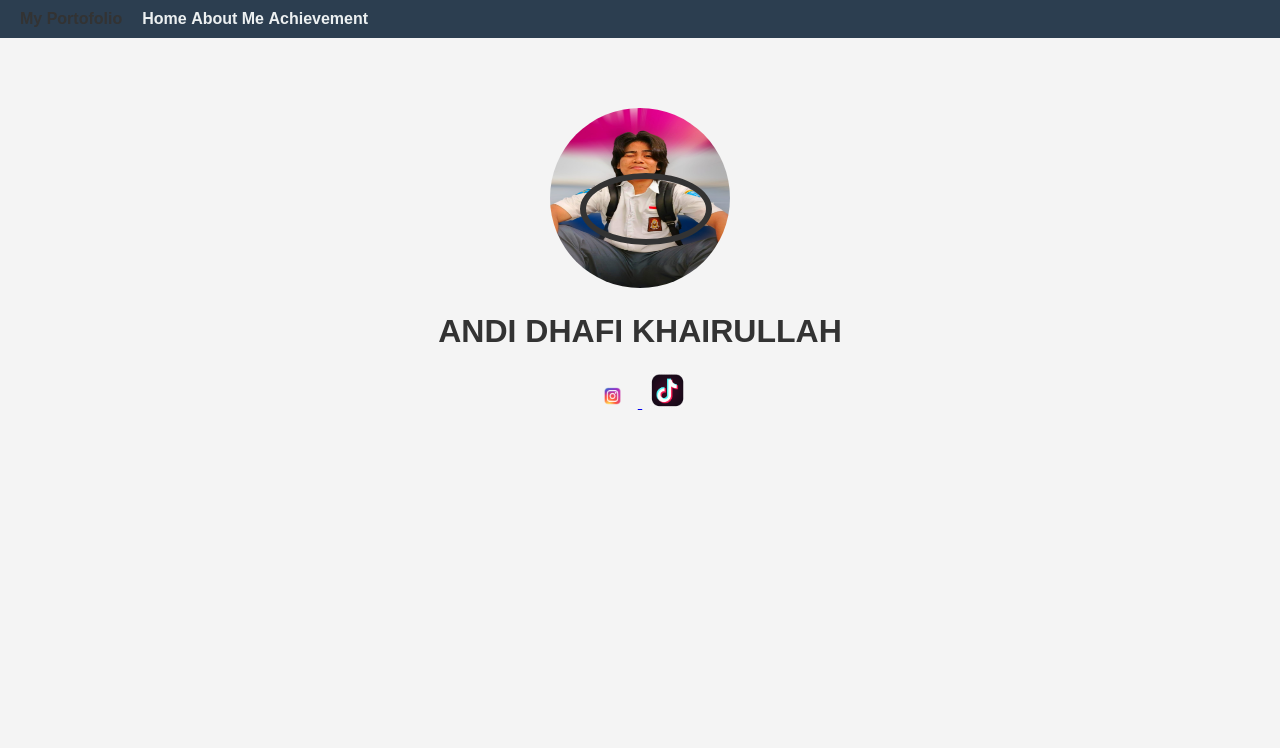
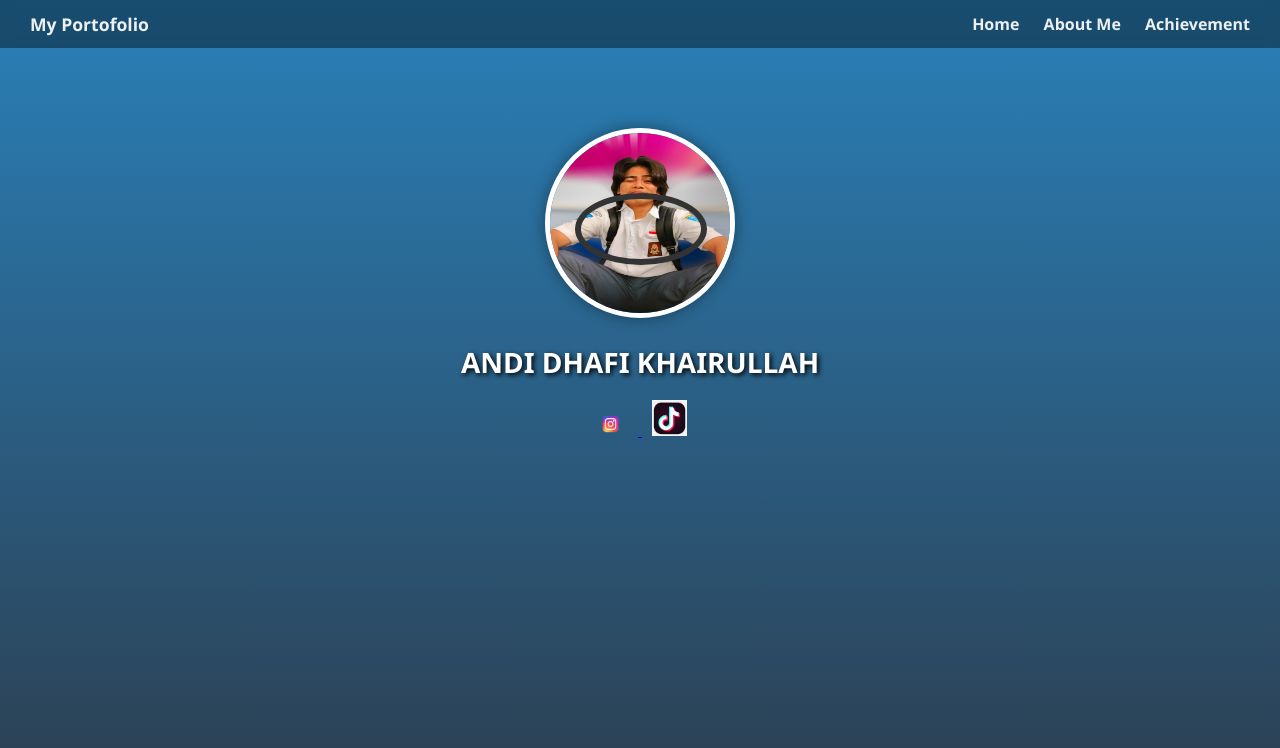
Before and after one commit to Andaf38/Boxing, a plain HTML site: page index.html in a window 1280 px wide. Drawn offline with Linux system fonts and the light colour scheme.

Commit message:
Update style.css

```diff
--- a/style.css
+++ b/style.css
@@ -1,30 +1,44 @@
 body {
   margin: 0;
-  font-family: Arial, sans-serif;
-  background-color: #f4f4f4;
-  color: #333;
+  font-family: 'Segoe UI', Tahoma, Geneva, Verdana, sans-serif;
+  background: linear-gradient(to bottom, #2980b9, #2c3e50);
+  color: white;
+  min-height: 100vh;
 }
 
 nav {
-  background-color: #2c3e50;
-  padding: 10px 20px;
+  background-color: rgba(0, 0, 0, 0.4);
+  padding: 12px 30px;
   display: flex;
-  gap: 20px;
+  justify-content: space-between;
+  align-items: center;
+  position: sticky;
+  top: 0;
+  z-index: 999;
+  backdrop-filter: blur(5px);
 }
 
-nav a {
+.nav-left {
+  font-size: 1.1rem;
+  color: #ecf0f1;
+}
+
+.nav-right a {
   color: #ecf0f1;
   text-decoration: none;
+  margin-left: 20px;
   font-weight: bold;
+  transition: color 0.3s;
 }
 
-nav a:hover {
+.nav-right a:hover {
+  color: #1abc9c;
   text-decoration: underline;
 }
 
 .section {
   display: none;
-  padding: 30px 20px;
+  padding: 40px 20px;
 }
 
 .section.active {
@@ -45,6 +59,8 @@ nav a:hover {
   width: 180px;
   height: 180px;
   border-radius: 50%;
+  border: 5px solid white;
+  box-shadow: 0 0 15px rgba(0,0,0,0.4);
 }
 
 .minion-glasses {
@@ -57,35 +73,58 @@ nav a:hover {
   border-radius: 50%;
 }
 
+h1 {
+  margin-top: 20px;
+  font-size: 28px;
+  color: #fff;
+  text-shadow: 2px 2px 5px #000;
+}
+
 .social-icons {
   margin-top: 15px;
 }
 
 .icon {
   width: 35px;
-  margin: 0 8px;
+  margin: 0 10px;
+  transition: transform 0.3s;
+}
+
+.icon:hover {
+  transform: scale(1.2);
 }
 
 .form-container {
-  background-color: #ecf0f1;
+  background-color: #ffffff;
   color: #2c3e50;
-  padding: 20px;
-  max-width: 600px;
-  margin: 20px auto;
-  border-radius: 8px;
-  box-shadow: 0 2px 5px rgba(0,0,0,0.1);
+  padding: 25px;
+  max-width: 700px;
+  margin: 30px auto;
+  border-radius: 10px;
+  box-shadow: 0 4px 12px rgba(0,0,0,0.2);
+}
+
+h2 {
+  text-align: center;
+  color: #2980b9;
 }
 
 .certificates {
   display: flex;
   flex-wrap: wrap;
-  gap: 10px;
+  gap: 15px;
   justify-content: center;
   margin-top: 20px;
 }
 
 .certificates img {
   width: 180px;
-  border-radius: 5px;
-  border: 1px solid #aaa;
+  border-radius: 8px;
+  border: 2px solid #ddd;
+  box-shadow: 0 2px 6px rgba(0,0,0,0.2);
+  transition: transform 0.3s;
 }
+
+.certificates img:hover {
+  transform: scale(1.05);
+}
```
